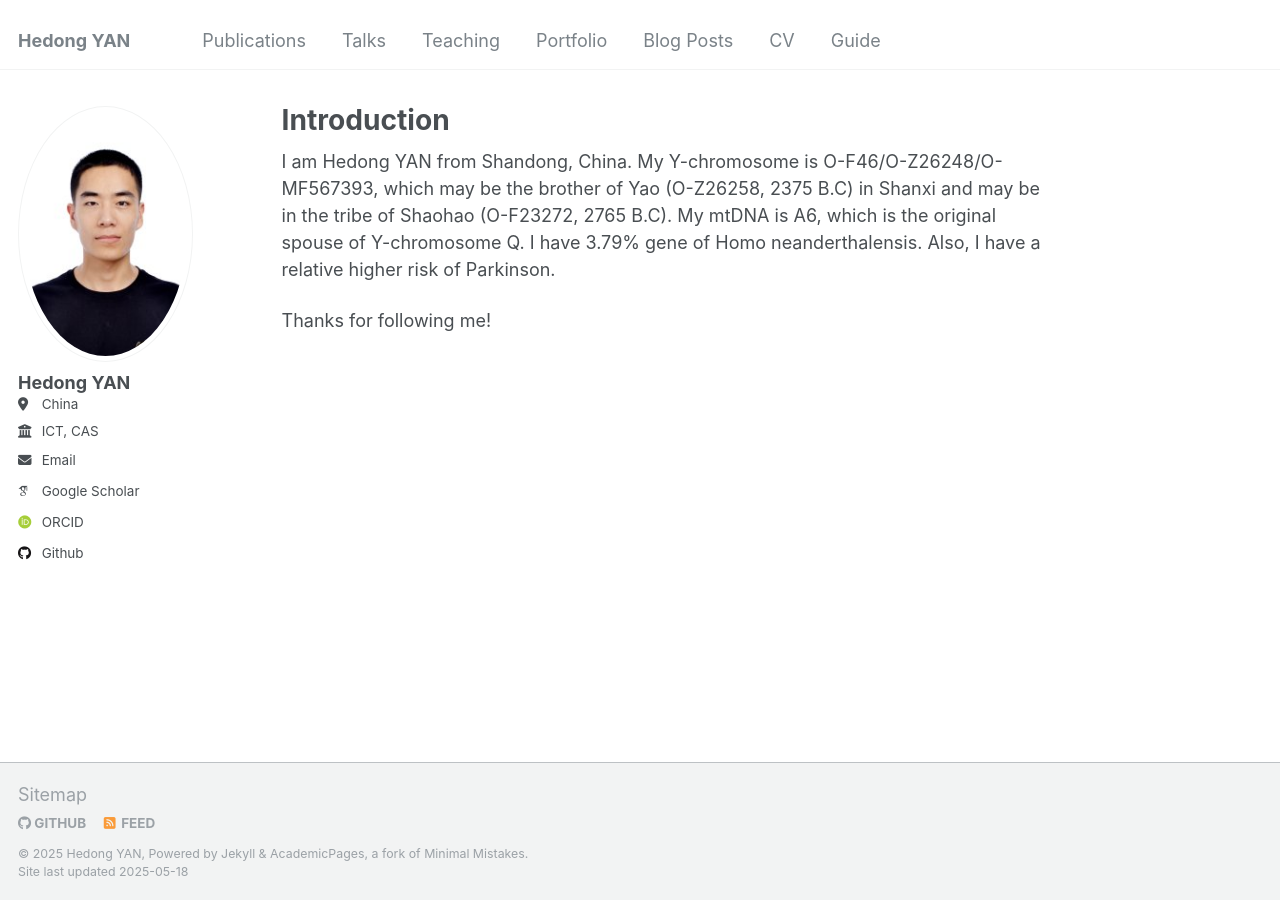
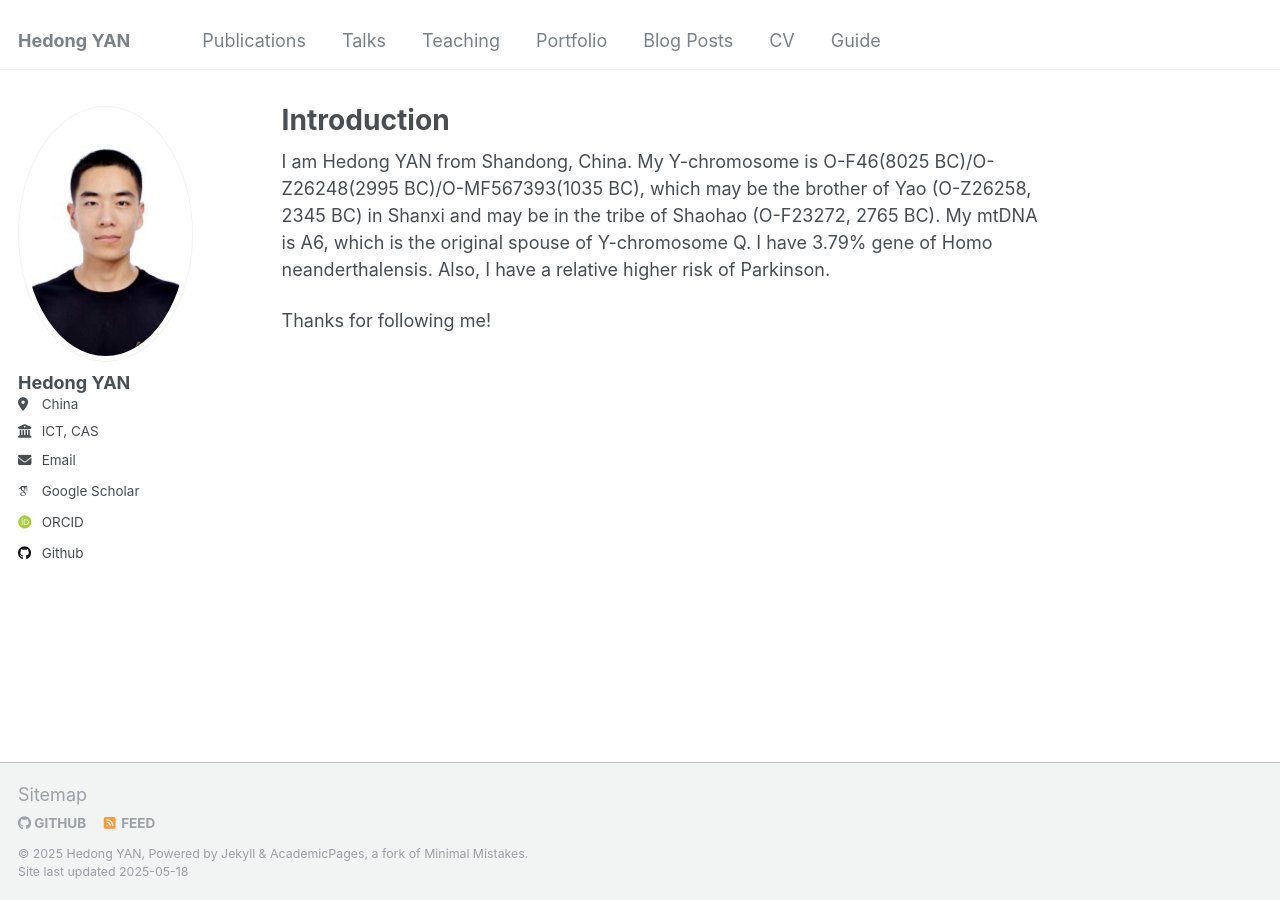
Before and after one commit to hedongyan/hedongyan.github.io, a Jekyll site: the page built from _pages/about.md, in a window 1280 px wide. Built offline with Jekyll 4.4.1, drawn with Linux system fonts in a browser that asks for light colours; some web fonts are replaced.

```diff
--- a/_pages/about.md
+++ b/_pages/about.md
@@ -7,6 +7,6 @@ redirect_from:
   - /about.html
 ---
 
-I am Hedong YAN from Shandong, China. My Y-chromosome is O-F46/O-Z26248/O-MF567393, which may be the brother of Yao (O-Z26258, 2375 B.C) in Shanxi and may be in the tribe of Shaohao (O-F23272, 2765 B.C). My mtDNA is A6, which is the original spouse of Y-chromosome Q. I have 3.79% gene of Homo neanderthalensis. Also, I have a relative higher risk of Parkinson.
+I am Hedong YAN from Shandong, China. My Y-chromosome is O-F46(8025 BC)/O-Z26248(2995 BC)/O-MF567393(1035 BC), which may be the brother of Yao (O-Z26258, 2345 BC) in Shanxi and may be in the tribe of Shaohao (O-F23272, 2765 BC). My mtDNA is A6, which is the original spouse of Y-chromosome Q. I have 3.79% gene of Homo neanderthalensis. Also, I have a relative higher risk of Parkinson.
 
 Thanks for following me!
```
Also changed, not shown: _portfolio/portfolio-1.md (+1 -1 lines).
